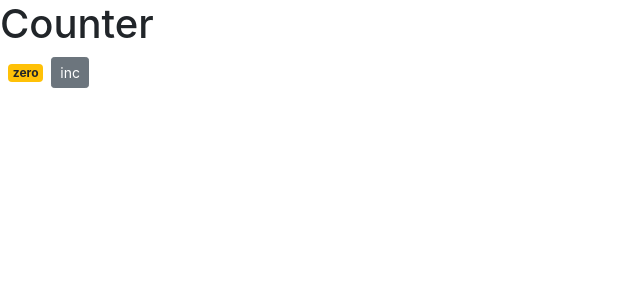
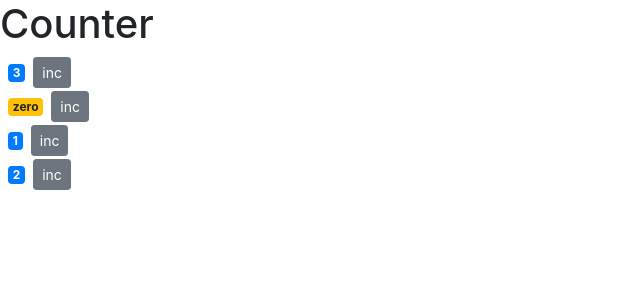
Before and after one commit to aymenzitouni/Items_Dashboard_ReactJs, a React (Create React App) app: page / in a window 1280 px wide. Shown: the top 300 px of the page, without its empty margins (0-640 px from the left). Built offline with nearby package versions, Linux system fonts and the light colour scheme.

Commit message:
SECOND part

```diff
--- a/src/App.js
+++ b/src/App.js
@@ -1,9 +1,9 @@
 import React from "react";
 
-import Counter from "./components/counter";
+import Counters from "./components/counters";
 
 function App() {
-  return <Counter className="hello"> </Counter>;
+  return <Counters className="hello"> </Counters>;
 }
 
 export default App;
--- a/src/components/counter.jsx
+++ b/src/components/counter.jsx
@@ -2,27 +2,46 @@ import React, { Component } from "react";
 
 class Counter extends Component {
   state = {
-    count: 0
+    count: this.props.value,
+    tags: ["tag1", "tag2", "tag3"]
   };
 
-  formatCode() {
+  formatCode = () => {
     const { count } = this.state;
     return count === 0 ? "zero" : count;
-  }
+  };
 
-  getBadgeClasses() {
+  getBadgeClasses = () => {
     let badgeClass = "badge m-2 badge-";
     badgeClass += this.state.count === 0 ? "warning" : "primary";
     return badgeClass;
-  }
+  };
+  renderTags = () => {
+    if (this.state.tags.length === 0) return <p>there is no tagss</p>;
+    return (
+      <ul>
+        {this.state.tags.map(tag => (
+          <li key={tag}>{tag}</li>
+        ))}
+      </ul>
+    );
+  };
+
+  handleIncrement = () => {
+    this.setState({ count: this.state.count + 1 });
+  };
   render() {
     return (
       <div>
-        <h1>Counter</h1>
         <span style={{ fontWeight: "25px" }} className={this.getBadgeClasses()}>
           {this.formatCode()}
         </span>
-        <button className="btn btn-sm btn-secondary">inc</button>
+        <button
+          onClick={this.handleIncrement}
+          className="btn btn-sm btn-secondary"
+        >
+          inc
+        </button>
       </div>
     );
   }
--- /dev/null
+++ b/src/components/counters.jsx
@@ -0,0 +1,25 @@
+import React, { Component } from "react";
+import Counter from "./counter";
+
+class Counters extends Component {
+  state = {
+    counters: [
+      { id: 1, value: 3 },
+      { id: 2, value: 0 },
+      { id: 3, value: 1 },
+      { id: 4, value: 2 }
+    ]
+  };
+  render() {
+    return (
+      <div>
+        <h1>Counter</h1>
+        {this.state.counters.map(counter => (
+          <Counter key={counter.id} value={counter.value} selected={true} />
+        ))}
+      </div>
+    );
+  }
+}
+
+export default Counters;
```
